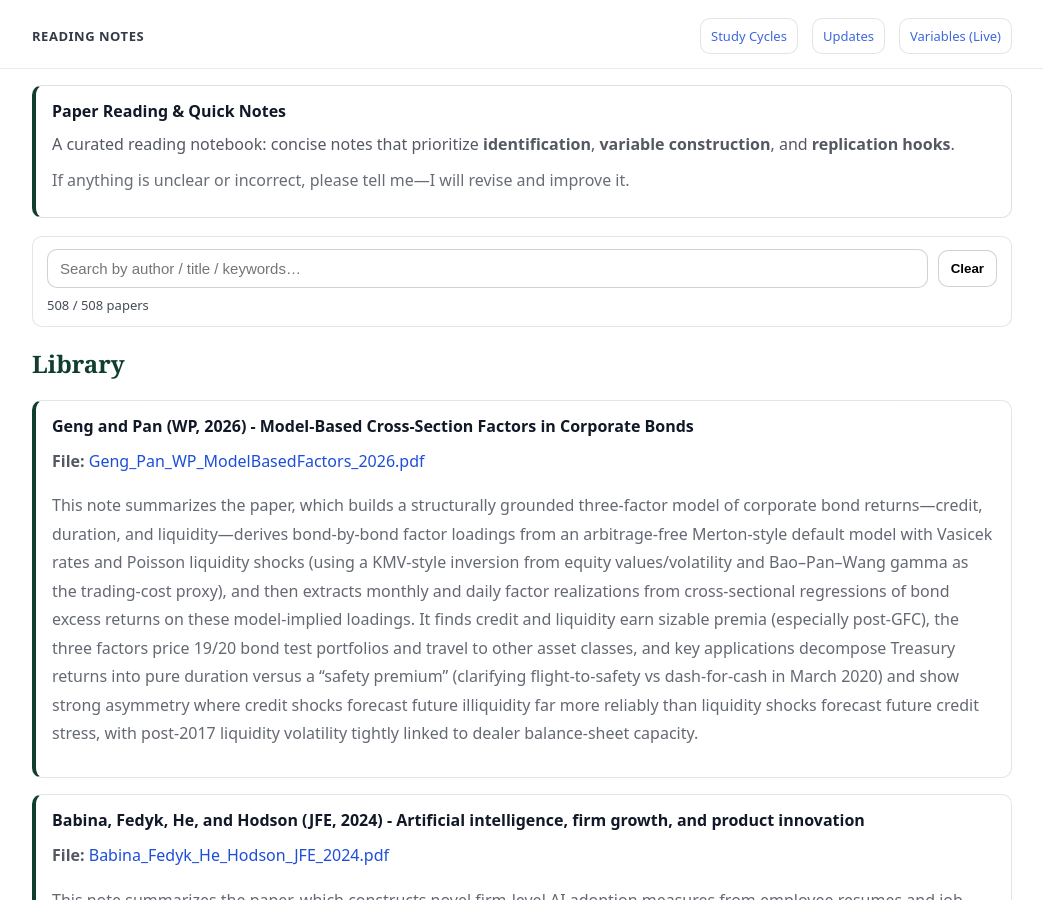
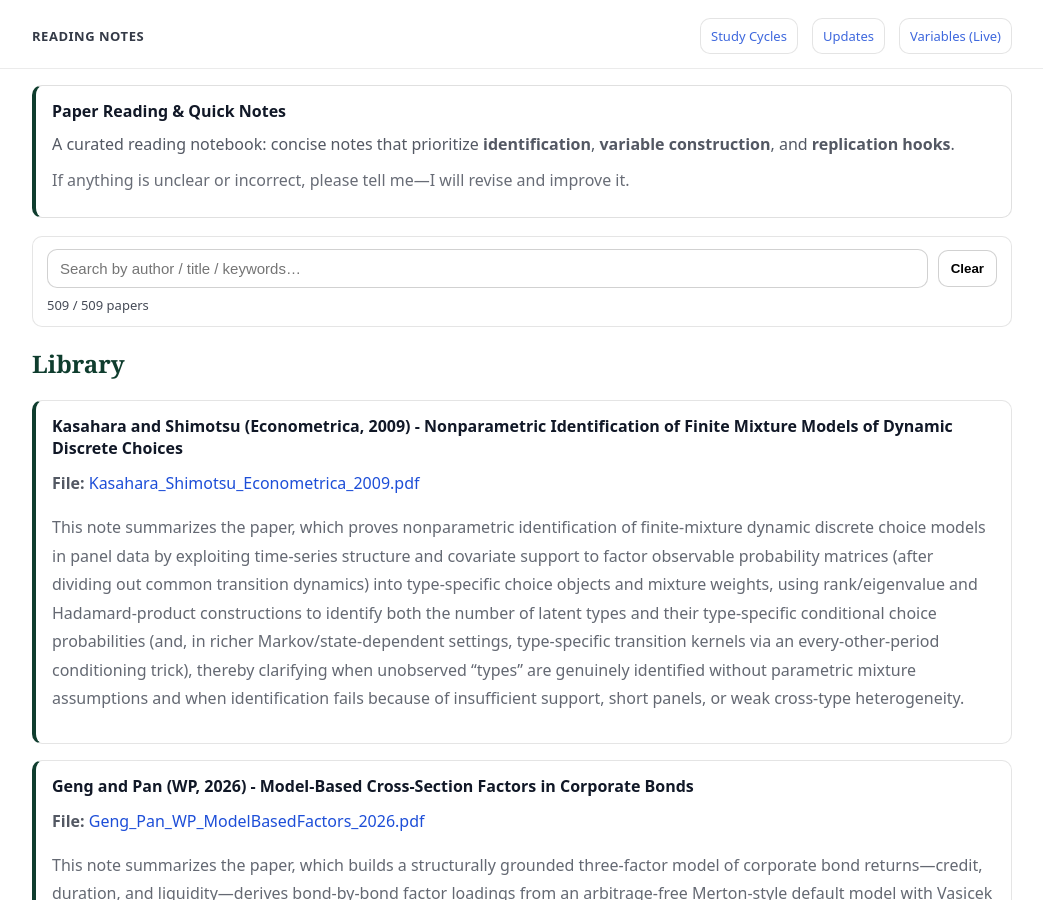
Before and after one commit to yaxinzn/study-archive, a Jekyll site: the page built from reading/index.md, in a window 1280 px wide and 900 px high. Shown: the whole window, without its empty margins (118-1161 px from the left). Built offline with Jekyll 4.4.1, drawn with Linux system fonts in a browser that asks for light colours.

Commit message:
Reading: add/update Kasahara_Shimotsu_Econometrica_2009.pdf

```diff
--- a/_data/reading.yml
+++ b/_data/reading.yml
@@ -1,3 +1,7 @@
+- title: "Kasahara and Shimotsu (Econometrica, 2009) - Nonparametric Identification of Finite Mixture Models of Dynamic Discrete Choices"
+  file: "Kasahara_Shimotsu_Econometrica_2009.pdf"
+  desc: "This note summarizes the paper, which proves nonparametric identification of finite-mixture dynamic discrete choice models in panel data by exploiting time-series structure and covariate support to factor observable probability matrices (after dividing out common transition dynamics) into type-specific choice objects and mixture weights, using rank/eigenvalue and Hadamard-product constructions to identify both the number of latent types and their type-specific conditional choice probabilities (and, in richer Markov/state-dependent settings, type-specific transition kernels via an every-other-period conditioning trick), thereby clarifying when unobserved “types” are genuinely identified without parametric mixture assumptions and when identification fails because of insufficient support, short panels, or weak cross-type heterogeneity."
+
 - title: "Geng and Pan (WP, 2026) - Model-Based Cross-Section Factors in Corporate Bonds"
   file: "Geng_Pan_WP_ModelBasedFactors_2026.pdf"
   desc: "This note summarizes the paper, which builds a structurally grounded three-factor model of corporate bond returns—credit, duration, and liquidity—derives bond-by-bond factor loadings from an arbitrage-free Merton-style default model with Vasicek rates and Poisson liquidity shocks (using a KMV-style inversion from equity values/volatility and Bao–Pan–Wang gamma as the trading-cost proxy), and then extracts monthly and daily factor realizations from cross-sectional regressions of bond excess returns on these model-implied loadings. It finds credit and liquidity earn sizable premia (especially post-GFC), the three factors price 19/20 bond test portfolios and travel to other asset classes, and key applications decompose Treasury returns into pure duration versus a “safety premium” (clarifying flight-to-safety vs dash-for-cash in March 2020) and show strong asymmetry where credit shocks forecast future illiquidity far more reliably than liquidity shocks forecast future credit stress, with post-2017 liquidity volatility tightly linked to dealer balance-sheet capacity."
```
Also changed, not shown: 1 other file.
